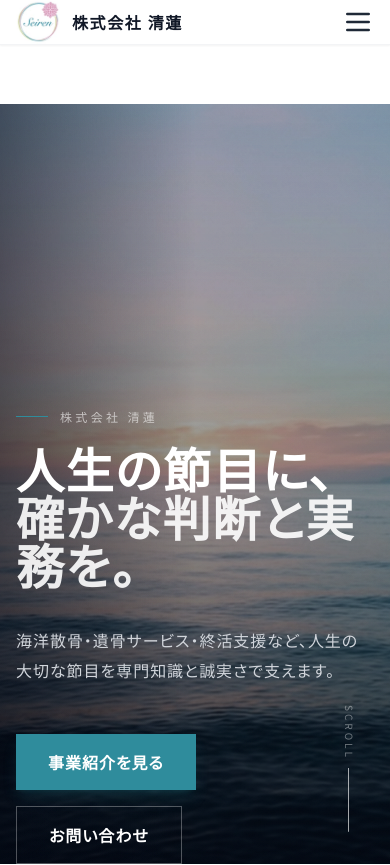
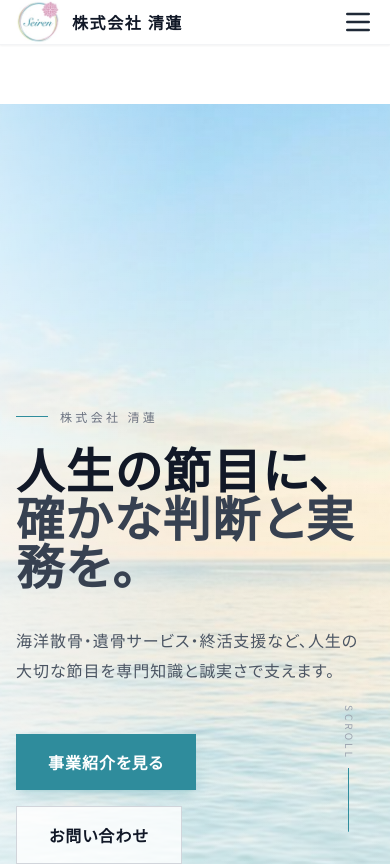
Before and after one commit to seiren-inc/seiren-corporate, a Next.js app: page / in a window 390 px wide. Shown: the top 865 px of the page. Built offline with nearby package versions, Linux system fonts and the light colour scheme.

Commit message:
fix: bright hero image (hero-sea-bright.jpg) with white gradient overlay, dark text on light bg

```diff
--- a/src/app/page.tsx
+++ b/src/app/page.tsx
@@ -23,11 +23,11 @@ const tabConfig = [
 type TabKey = keyof typeof newsData;
 
 const categoryColor: Record<string, string> = {
-  '事業':      'bg-brand-primary text-white',
+  '事業':       'bg-brand-primary text-white',
   'コーポレート': 'bg-gray-700 text-white',
-  '提携':      'bg-teal-700 text-white',
-  'コラム':    'bg-brand-accent text-white',
-  'お知らせ':  'bg-gray-500 text-white',
+  '提携':       'bg-teal-700 text-white',
+  'コラム':     'bg-brand-accent text-white',
+  'お知らせ':   'bg-gray-500 text-white',
 };
 
 export default function Home() {
@@ -37,7 +37,6 @@ export default function Home() {
   useEffect(() => {
     const init = async () => {
       const { gsap } = await import('gsap');
-
       gsap.fromTo(
         '[data-hero-line]',
         { opacity: 0, y: 30, filter: 'blur(8px)' },
@@ -57,25 +56,25 @@ export default function Home() {
     <main className="min-h-screen bg-white flex flex-col">
 
       {/* ============================================================
-          1. HERO — 深度ズーム + ノイズ + GSAP行別テキスト
+          1. HERO — 明るい海の画像 + 薄い白オーバーレイ + 文字重ね
           ============================================================ */}
       <section
-        className="hero-grain relative w-full h-[90vh] min-h-[600px] flex items-end justify-start overflow-hidden bg-gray-900"
+        className="hero-grain relative w-full h-[90vh] min-h-[600px] flex items-end justify-start overflow-hidden bg-sky-100"
         aria-label="メインビジュアル"
       >
-        {/* Hero背景：深度ズームアニメーション */}
+        {/* Hero背景：明るい海の画像 + 深度ズームアニメーション */}
         <div className="absolute inset-0 z-0">
           <Image
-            src="/assets/img/hero-sea.jpg"
+            src="/assets/img/hero-sea-bright.jpg"
             alt="穏やかな海の水平線の写真"
             fill
-            className="object-cover opacity-80 hero-zoom"
+            className="object-cover opacity-95 hero-zoom"
             priority
             sizes="100vw"
           />
-          {/* 視線誘導グラデ：左下にテキストを置くためのオーバーレイ */}
-          <div className="absolute inset-0 bg-gradient-to-t from-gray-950/80 via-gray-900/30 to-gray-900/10" />
-          <div className="absolute inset-0 bg-gradient-to-r from-gray-950/50 via-transparent to-transparent" />
+          {/* 薄い白グラデオーバーレイ：画像の明るさを残しつつ文字を読みやすく */}
+          <div className="absolute inset-0 bg-gradient-to-t from-white/65 via-white/15 to-transparent" />
+          <div className="absolute inset-0 bg-gradient-to-r from-white/55 via-white/10 to-transparent" />
         </div>
 
         {/* Hero テキスト（左寄せ・下配置） */}
@@ -83,7 +82,7 @@ export default function Home() {
           {/* Eyebrow */}
           <p
             data-hero-line=""
-            className="text-white/60 font-medium tracking-[0.28em] mb-6 text-xs md:text-sm uppercase flex items-center gap-3"
+            className="text-gray-500 font-medium tracking-[0.28em] mb-6 text-xs md:text-sm uppercase flex items-center gap-3"
             style={{ opacity: 0 }}
           >
             <span className="inline-block w-8 h-[1px] bg-brand-primary" />
@@ -91,7 +90,7 @@ export default function Home() {
           </p>
 
           {/* H1：1行ずつGSAPアニメーション */}
-          <h1 className="font-serif font-bold text-white leading-[1.1] mb-8 tracking-[0.05em]">
+          <h1 className="font-serif font-bold text-gray-900 leading-[1.1] mb-8 tracking-[0.05em]">
             <span
               data-hero-line=""
               className="block text-5xl md:text-6xl lg:text-7xl xl:text-8xl"
@@ -101,7 +100,7 @@ export default function Home() {
             </span>
             <span
               data-hero-line=""
-              className="block text-5xl md:text-6xl lg:text-7xl xl:text-8xl text-white/90"
+              className="block text-5xl md:text-6xl lg:text-7xl xl:text-8xl text-gray-700"
               style={{ opacity: 0 }}
             >
               確かな判断と実務を。
@@ -111,14 +110,14 @@ export default function Home() {
           {/* サブコピー */}
           <p
             data-hero-line=""
-            className="text-base md:text-lg text-gray-300 mb-12 max-w-xl leading-[1.9] font-light"
+            className="text-base md:text-lg text-gray-600 mb-12 max-w-xl leading-[1.9] font-light"
             style={{ opacity: 0 }}
           >
             海洋散骨・遺骨サービス・終活支援など、<br className="hidden md:block" />
             人生の大切な節目を専門知識と誠実さで支えます。
           </p>
 
-          {/* CTA：メインはbrand.primary（ピンク禁止） */}
+          {/* CTA */}
           <div
             data-hero-line=""
             className="flex flex-col sm:flex-row gap-4 items-start"
@@ -132,24 +131,24 @@ export default function Home() {
             </Link>
             <Link
               href="/contact"
-              className="px-8 py-4 bg-transparent border border-white/30 text-white font-bold text-base hover:bg-white/10 hover:border-white/60 transition-all duration-300 hover:-translate-y-0.5"
+              className="px-8 py-4 bg-white/80 backdrop-blur-sm border border-gray-300 text-gray-900 font-bold text-base hover:bg-white hover:border-gray-400 transition-all duration-300 hover:-translate-y-0.5"
             >
               お問い合わせ
             </Link>
           </div>
         </div>
 
-        {/* Scroll Indicator：流れるアニメーション */}
+        {/* Scroll Indicator：ブランドティールが流れる */}
         <div
-          className="absolute bottom-8 right-8 md:right-12 flex flex-col items-center gap-2 text-white/40"
+          className="absolute bottom-8 right-8 md:right-12 flex flex-col items-center gap-2 text-gray-400"
           aria-hidden="true"
         >
           <span className="text-[10px] tracking-[0.3em] uppercase font-light" style={{ writingMode: 'vertical-rl' }}>
             Scroll
           </span>
-          <div className="w-[1px] h-16 overflow-hidden relative bg-white/10">
+          <div className="w-[1px] h-16 overflow-hidden relative bg-gray-200">
             <div
-              className="absolute inset-x-0 top-0 h-full bg-white/60"
+              className="absolute inset-x-0 top-0 h-full bg-brand-primary"
               style={{ animation: 'scrollFlow 2s ease-in-out infinite' }}
             />
           </div>
@@ -157,7 +156,7 @@ export default function Home() {
       </section>
 
       {/* ============================================================
-          TRUST BASE — 信頼性UI（Hero直下・最優先情報）
+          TRUST BASE — 信頼性UI（Hero直下）
           ============================================================ */}
       <section className="bg-white border-b border-gray-100" aria-label="基本情報">
         <div className="container mx-auto px-6 lg:px-16">
@@ -190,7 +189,8 @@ export default function Home() {
             <div className="flex items-center gap-4 py-6 px-4 md:px-8">
               <div className="w-8 h-8 flex items-center justify-center flex-shrink-0">
                 <svg className="w-5 h-5 text-brand-primary" fill="none" viewBox="0 0 24 24" stroke="currentColor">
-                  <path strokeLinecap="round" strokeLinejoin="round" strokeWidth={1.5} d="M15 10.5a3 3 0 11-6 0 3 3 0 016 0z" /><path strokeLinecap="round" strokeLinejoin="round" strokeWidth={1.5} d="M19.5 10.5c0 7.142-7.5 11.25-7.5 11.25S4.5 17.642 4.5 10.5a7.5 7.5 0 1115 0z" />
+                  <path strokeLinecap="round" strokeLinejoin="round" strokeWidth={1.5} d="M15 10.5a3 3 0 11-6 0 3 3 0 016 0z" />
+                  <path strokeLinecap="round" strokeLinejoin="round" strokeWidth={1.5} d="M19.5 10.5c0 7.142-7.5 11.25-7.5 11.25S4.5 17.642 4.5 10.5a7.5 7.5 0 1115 0z" />
                 </svg>
               </div>
               <div>
@@ -233,18 +233,15 @@ export default function Home() {
             </h2>
           </div>
         </div>
-        {/* 右端のブランドラインアクセント */}
         <div className="absolute right-0 top-1/2 -translate-y-1/2 w-[3px] h-32 bg-brand-accent opacity-60" aria-hidden="true" />
       </section>
 
       {/* ============================================================
           ABOUT — 非対称オフセット + backdrop-blur-md
           ============================================================ */}
-      <section className="py-40 bg-neutral-surface" aria-labelledby="about-heading">
+      <section className="py-40 bg-slate-50" aria-labelledby="about-heading">
         <div className="container mx-auto px-6 lg:px-16">
           <div className="relative flex flex-col lg:flex-row lg:items-center">
-
-            {/* Text Block（左：画像に重なる白ボックス） */}
             <div className="lg:w-5/12 z-10 relative mt-8 lg:mt-0 order-2 lg:order-1">
               <div className="lg:bg-white/90 lg:backdrop-blur-md lg:p-14 lg:shadow-2xl lg:-mr-40 relative z-20">
                 <div className="reveal">
@@ -257,10 +254,7 @@ export default function Home() {
                   </h2>
                   <div className="w-10 h-[1px] bg-brand-primary mt-8 mb-12" />
                 </div>
-                <div
-                  className="reveal prose prose-lg text-gray-600 leading-[2.2]"
-                  style={{ transitionDelay: '0.08s' }}
-                >
+                <div className="reveal prose prose-lg text-gray-600 leading-[2.2]" style={{ transitionDelay: '0.08s' }}>
                   <p>
                     株式会社 清蓮は、人生の節目における意思決定と実務をサポートする専門企業です。
                     海洋散骨、遺骨ケア、お墓じまい、終活相談など、複数の事業を運営し、国内外の専門事業者と連携しながら、お客様一人ひとりの状況に合わせた最適な選択肢をご提案します。
@@ -275,13 +269,8 @@ export default function Home() {
                 </div>
               </div>
             </div>
-
-            {/* Image Block（右：大きくオフセット・subtle zoom） */}
             <div className="lg:w-7/12 w-full lg:ml-auto order-1 lg:order-2">
-              <div
-                className="reveal clip-reveal relative overflow-hidden group h-[420px] lg:h-[700px]"
-                style={{ transitionDelay: '0.1s' }}
-              >
+              <div className="reveal clip-reveal relative overflow-hidden group h-[420px] lg:h-[700px]" style={{ transitionDelay: '0.1s' }}>
                 <Image
                   src="/assets/img/about-office.jpg"
                   alt="清蓮の相談スペースの写真"
@@ -298,17 +287,14 @@ export default function Home() {
       </section>
 
       {/* ============================================================
-          BUSINESS — Emblaカルーセル（横スクロール）
+          BUSINESS — Emblaカルーセル
           ============================================================ */}
       <section className="py-40 bg-white" aria-labelledby="business-heading">
         <div className="container mx-auto px-6 lg:px-16">
           <div className="reveal mb-14">
             <p className="text-[10px] font-bold uppercase tracking-[0.3em] text-brand-primary mb-4">Business</p>
             <div className="flex flex-col md:flex-row md:items-end md:justify-between gap-4">
-              <h2
-                id="business-heading"
-                className="text-4xl md:text-5xl font-serif font-bold text-gray-900 tracking-[0.05em]"
-              >
+              <h2 id="business-heading" className="text-4xl md:text-5xl font-serif font-bold text-gray-900 tracking-[0.05em]">
                 事業領域
               </h2>
               <p className="text-sm text-gray-500 max-w-sm leading-relaxed">
@@ -317,10 +303,7 @@ export default function Home() {
             </div>
             <div className="w-full h-[1px] bg-gray-100 mt-10" />
           </div>
-
-          {/* Embla Carousel */}
           <BusinessCarousel />
-
           <div className="reveal mt-14 text-center" style={{ transitionDelay: '0.1s' }}>
             <Link
               href="/business"
@@ -342,34 +325,18 @@ export default function Home() {
         <div className="container mx-auto px-6 lg:px-16">
           <div className="reveal text-center mb-20">
             <p className="text-[10px] font-bold uppercase tracking-[0.3em] text-brand-primary mb-4">Strength</p>
-            <h2
-              id="strength-heading"
-              className="text-4xl md:text-5xl font-serif font-bold text-gray-900 tracking-[0.05em] mb-4"
-            >
+            <h2 id="strength-heading" className="text-4xl md:text-5xl font-serif font-bold text-gray-900 tracking-[0.05em] mb-4">
               清蓮が選ばれる理由
             </h2>
             <p className="text-sm text-gray-500 max-w-md mx-auto">
               実務対応・提携体制・来店型相談。清蓮の強みは、相談から実行までの一貫した伴走にあります。
             </p>
           </div>
-
           <div className="grid grid-cols-1 md:grid-cols-3 gap-6 lg:gap-10">
             {[
-              {
-                id: '01',
-                title: '実務対応力',
-                desc: '相談で終わらせず、手続き・段取り・実務まで一貫して対応。判断と実務を分けない姿勢が、負担を最小化します。',
-              },
-              {
-                id: '02',
-                title: '提携ネットワーク',
-                desc: '国内寺院・石材店・船舶事業者など、国内外の専門事業者と強固な連携体制を構築しています。',
-              },
-              {
-                id: '03',
-                title: '来店型相談',
-                desc: '完全予約制の来店相談により、個別事情を丁寧にお聞きします。最適な選択肢を一緒に考えます。',
-              },
+              { id: '01', title: '実務対応力', desc: '相談で終わらせず、手続き・段取り・実務まで一貫して対応。判断と実務を分けない姿勢が、負担を最小化します。' },
+              { id: '02', title: '提携ネットワーク', desc: '国内寺院・石材店・船舶事業者など、国内外の専門事業者と強固な連携体制を構築しています。' },
+              { id: '03', title: '来店型相談', desc: '完全予約制の来店相談により、個別事情を丁寧にお聞きします。最適な選択肢を一緒に考えます。' },
             ].map((item, idx) => (
               <div
                 key={item.id}
@@ -379,12 +346,8 @@ export default function Home() {
                   ${idx === 2 ? 'md:mt-24' : ''}`}
                 style={{ transitionDelay: `${idx * 0.08}s` }}
               >
-                <span className="text-6xl font-serif font-bold text-gray-100 mb-6 block tracking-widest leading-none">
-                  {item.id}
-                </span>
-                <h3 className="text-xl font-bold mb-4 text-gray-900 tracking-wide border-b-2 border-brand-primary pb-3 self-start">
-                  {item.title}
-                </h3>
+                <span className="text-6xl font-serif font-bold text-gray-100 mb-6 block tracking-widest leading-none">{item.id}</span>
+                <h3 className="text-xl font-bold mb-4 text-gray-900 tracking-wide border-b-2 border-brand-primary pb-3 self-start">{item.title}</h3>
                 <p className="text-sm text-gray-500 leading-relaxed mt-2">{item.desc}</p>
               </div>
             ))}
@@ -400,19 +363,13 @@ export default function Home() {
           <div className="flex flex-col lg:flex-row gap-16 items-start justify-between">
             <div className="lg:w-1/3 reveal">
               <p className="text-[10px] font-bold uppercase tracking-[0.3em] text-brand-primary mb-4">Partners</p>
-              <h2
-                id="partner-heading"
-                className="text-3xl md:text-4xl font-serif font-bold text-gray-900 mb-6 tracking-[0.05em]"
-              >
+              <h2 id="partner-heading" className="text-3xl md:text-4xl font-serif font-bold text-gray-900 mb-6 tracking-[0.05em]">
                 提携・取引先
               </h2>
               <p className="text-sm text-gray-500 mb-8 leading-relaxed">
                 国内外の専門事業者と連携し、お客様に最適なサービスをご提供する体制を構築しています。
               </p>
-              <Link
-                href="/partner"
-                className="inline-flex items-center gap-2 text-sm font-bold text-brand-primary hover:text-brand-hover transition-colors"
-              >
+              <Link href="/partner" className="inline-flex items-center gap-2 text-sm font-bold text-brand-primary hover:text-brand-hover transition-colors">
                 提携事業者一覧へ
                 <svg className="w-4 h-4" fill="none" viewBox="0 0 24 24" stroke="currentColor">
                   <path strokeLinecap="round" strokeLinejoin="round" strokeWidth={2} d="M17 8l4 4m0 0l-4 4m4-4H3" />
@@ -421,11 +378,7 @@ export default function Home() {
             </div>
             <div className="lg:w-2/3 grid grid-cols-2 md:grid-cols-4 gap-[1px] bg-gray-200">
               {['寺院 / 納骨堂', '石材店', '船舶事業者', '遺骨関連専門'].map((p, i) => (
-                <div
-                  key={i}
-                  data-stagger="partners"
-                  className="reveal bg-white text-center p-8 flex items-center justify-center font-bold text-gray-700 text-sm hover:text-brand-primary transition-colors duration-200"
-                >
+                <div key={i} className="reveal bg-white text-center p-8 flex items-center justify-center font-bold text-gray-700 text-sm hover:text-brand-primary transition-colors duration-200">
                   {p}
                 </div>
               ))}
@@ -435,32 +388,24 @@ export default function Home() {
       </section>
 
       {/* ============================================================
-          NEWS — タブ
+          NEWS
           ============================================================ */}
       <section className="py-32 bg-slate-50 border-t border-gray-100" aria-labelledby="news-heading">
         <div className="container mx-auto px-6 lg:px-16">
           <div className="reveal mb-10 flex items-end justify-between">
             <div>
               <p className="text-[10px] font-bold uppercase tracking-[0.3em] text-brand-primary mb-4">Topics</p>
-              <h2
-                id="news-heading"
-                className="text-3xl md:text-4xl font-serif font-bold text-gray-900 tracking-[0.05em]"
-              >
+              <h2 id="news-heading" className="text-3xl md:text-4xl font-serif font-bold text-gray-900 tracking-[0.05em]">
                 ニュース・お知らせ
               </h2>
             </div>
-            <Link
-              href="/contact"
-              className="hidden md:inline-flex items-center gap-1.5 text-sm font-bold text-brand-primary hover:text-brand-hover transition-colors"
-            >
+            <Link href="/contact" className="hidden md:inline-flex items-center gap-1.5 text-sm font-bold text-brand-primary hover:text-brand-hover transition-colors">
               一覧を見る
               <svg className="w-4 h-4" fill="none" viewBox="0 0 24 24" stroke="currentColor">
                 <path strokeLinecap="round" strokeLinejoin="round" strokeWidth={2} d="M17 8l4 4m0 0l-4 4m4-4H3" />
               </svg>
             </Link>
           </div>
-
-          {/* タブナビゲーション */}
           <div className="flex border-b border-gray-200 mb-0">
             {tabConfig.map((tab) => (
               <button
@@ -476,26 +421,16 @@ export default function Home() {
               </button>
             ))}
           </div>
-
           <div className="bg-white border border-t-0 border-gray-200 min-h-[120px]">
             {newsData[activeTab]?.length > 0 ? (
               <div className="divide-y divide-gray-100">
                 {newsData[activeTab].map((item, idx) => (
-                  <div
-                    key={idx}
-                    className="flex flex-col sm:flex-row sm:items-center gap-2 sm:gap-6 px-6 py-4 hover:bg-gray-50 transition-colors cursor-pointer group"
-                  >
+                  <div key={idx} className="flex flex-col sm:flex-row sm:items-center gap-2 sm:gap-6 px-6 py-4 hover:bg-gray-50 transition-colors cursor-pointer group">
                     <span className="text-xs text-gray-400 font-medium tracking-widest flex-shrink-0">{item.date}</span>
-                    <span
-                      className={`text-[10px] font-bold px-2.5 py-0.5 flex-shrink-0 w-fit ${
-                        categoryColor[item.category] ?? 'bg-gray-200 text-gray-600'
-                      }`}
-                    >
+                    <span className={`text-[10px] font-bold px-2.5 py-0.5 flex-shrink-0 w-fit ${categoryColor[item.category] ?? 'bg-gray-200 text-gray-600'}`}>
                       {item.category}
                     </span>
-                    <span className="text-sm text-gray-800 group-hover:text-brand-primary transition-colors">
-                      {item.title}
-                    </span>
+                    <span className="text-sm text-gray-800 group-hover:text-brand-primary transition-colors">{item.title}</span>
                   </div>
                 ))}
               </div>
@@ -515,34 +450,26 @@ export default function Home() {
         <div className="container mx-auto px-6 lg:px-16 max-w-3xl">
           <div className="reveal mb-12">
             <p className="text-[10px] font-bold uppercase tracking-[0.3em] text-brand-primary mb-4">Company</p>
-            <h2
-              id="company-heading"
-              className="text-3xl md:text-4xl font-serif font-bold text-gray-900 tracking-[0.05em]"
-            >
+            <h2 id="company-heading" className="text-3xl md:text-4xl font-serif font-bold text-gray-900 tracking-[0.05em]">
               会社情報
             </h2>
           </div>
           <dl className="reveal divide-y divide-gray-100" style={{ transitionDelay: '0.08s' }}>
             {[
-              { label: '商号',     value: '株式会社 清蓮' },
+              { label: '商号',      value: '株式会社 清蓮' },
               { label: '代表取締役', value: '眞如 りえ' },
-              { label: '所在地',   value: '〒244-0003 神奈川県横浜市戸塚区戸塚町4170 高橋ビル1F' },
-              { label: '電話番号', value: '045-881-9952' },
-              { label: '設立',     value: '2026年（令和8年）' },
+              { label: '所在地',    value: '〒244-0003 神奈川県横浜市戸塚区戸塚町4170 高橋ビル1F' },
+              { label: '電話番号',  value: '045-881-9952' },
+              { label: '設立',      value: '2026年（令和8年）' },
             ].map(({ label, value }) => (
               <div key={label} className="flex flex-col sm:flex-row py-4 gap-2 sm:gap-0">
-                <dt className="w-full sm:w-1/4 text-[10px] text-gray-400 font-bold tracking-[0.2em] uppercase flex-shrink-0 pt-0.5">
-                  {label}
-                </dt>
+                <dt className="w-full sm:w-1/4 text-[10px] text-gray-400 font-bold tracking-[0.2em] uppercase flex-shrink-0 pt-0.5">{label}</dt>
                 <dd className="text-gray-800 font-medium text-sm sm:text-base">{value}</dd>
               </div>
             ))}
           </dl>
           <div className="reveal mt-8" style={{ transitionDelay: '0.12s' }}>
-            <Link
-              href="/company"
-              className="inline-flex items-center gap-2 text-sm font-bold text-brand-primary hover:text-brand-hover transition-colors"
-            >
+            <Link href="/company" className="inline-flex items-center gap-2 text-sm font-bold text-brand-primary hover:text-brand-hover transition-colors">
               詳細な会社情報を見る
               <svg className="w-4 h-4" fill="none" viewBox="0 0 24 24" stroke="currentColor">
                 <path strokeLinecap="round" strokeLinejoin="round" strokeWidth={2} d="M17 8l4 4m0 0l-4 4m4-4H3" />
@@ -555,45 +482,24 @@ export default function Home() {
       {/* ============================================================
           FINAL CTA
           ============================================================ */}
-      <section
-        className="py-32 bg-surface-dark relative overflow-hidden text-center text-white"
-        aria-label="お問い合わせ"
-      >
-        {/* ブランドカラーのサブルな背景アクセント */}
-        <div
-          className="absolute top-0 left-0 w-1 h-full bg-brand-primary opacity-60"
-          aria-hidden="true"
-        />
+      <section className="py-32 bg-surface-dark relative overflow-hidden text-center text-white" aria-label="お問い合わせ">
+        <div className="absolute top-0 left-0 w-1 h-full bg-brand-primary opacity-60" aria-hidden="true" />
         <div className="container relative z-10 mx-auto px-6 max-w-3xl">
-          <p className="reveal text-[10px] text-brand-primary font-bold tracking-[0.3em] uppercase mb-5">
-            Get in Touch
-          </p>
-          <h2
-            className="reveal text-4xl md:text-5xl lg:text-6xl font-serif font-bold mb-6 tracking-[0.05em] leading-tight"
-            style={{ transitionDelay: '0.08s' }}
-          >
+          <p className="reveal text-[10px] text-brand-primary font-bold tracking-[0.3em] uppercase mb-5">Get in Touch</p>
+          <h2 className="reveal text-4xl md:text-5xl lg:text-6xl font-serif font-bold mb-6 tracking-[0.05em] leading-tight" style={{ transitionDelay: '0.08s' }}>
             ご相談をご希望の方へ
           </h2>
-          <p
-            className="reveal text-sm text-gray-400 mb-14 leading-relaxed"
-            style={{ transitionDelay: '0.12s' }}
-          >
+          <p className="reveal text-sm text-gray-400 mb-14 leading-relaxed" style={{ transitionDelay: '0.12s' }}>
             会社について、提携・業務相談など、<br className="hidden md:block" />
             まずはお気軽にお問い合わせください。
           </p>
-          <div
-            className="reveal flex flex-col sm:flex-row justify-center items-center gap-4"
-            style={{ transitionDelay: '0.16s' }}
-          >
-            <Link
-              href="/contact"
-              className="w-full sm:w-auto px-10 py-4 bg-white text-gray-900 font-bold text-sm hover:bg-gray-100 hover:-translate-y-0.5 transition-all duration-300"
-            >
+          <div className="reveal flex flex-col sm:flex-row justify-center items-center gap-4" style={{ transitionDelay: '0.16s' }}>
+            <Link href="/contact" className="w-full sm:w-auto px-10 py-4 bg-white text-gray-900 font-bold text-sm hover:bg-gray-100 hover:-translate-y-0.5 transition-all duration-300">
               Webから問い合わせる
             </Link>
             <a
               href="tel:045-881-9952"
-              className="w-full sm:w-auto px-10 py-4 bg-transparent border border-white/20 text-white font-bold text-sm hover:bg-white/8 hover:border-white/40 hover:-translate-y-0.5 transition-all duration-300 flex items-center justify-center gap-2"
+              className="w-full sm:w-auto px-10 py-4 bg-transparent border border-white/20 text-white font-bold text-sm hover:border-white/40 hover:-translate-y-0.5 transition-all duration-300 flex items-center justify-center gap-2"
             >
               <svg className="w-4 h-4" fill="none" stroke="currentColor" viewBox="0 0 24 24">
                 <path strokeLinecap="round" strokeLinejoin="round" strokeWidth={2} d="M3 5a2 2 0 012-2h3.28a1 1 0 01.948.684l1.498 4.493a1 1 0 01-.502 1.21l-2.257 1.13a11.042 11.042 0 005.516 5.516l1.13-2.257a1 1 0 011.21-.502l4.493 1.498a1 1 0 01.684.949V19a2 2 0 01-2 2h-1C9.716 21 3 14.284 3 6V5z" />
```
Also changed, not shown: public/assets/img/hero-sea-bright.jpg (added).
